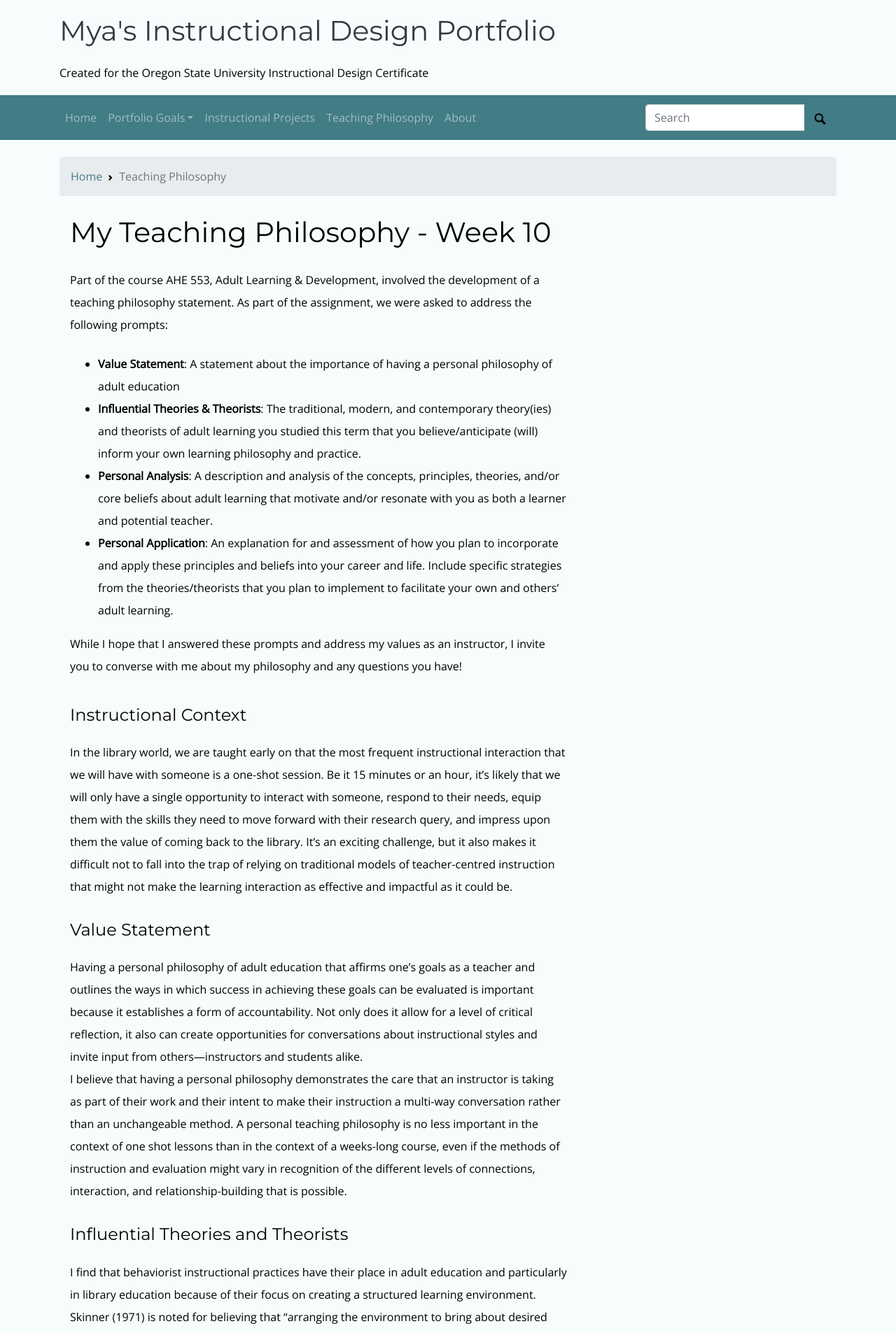
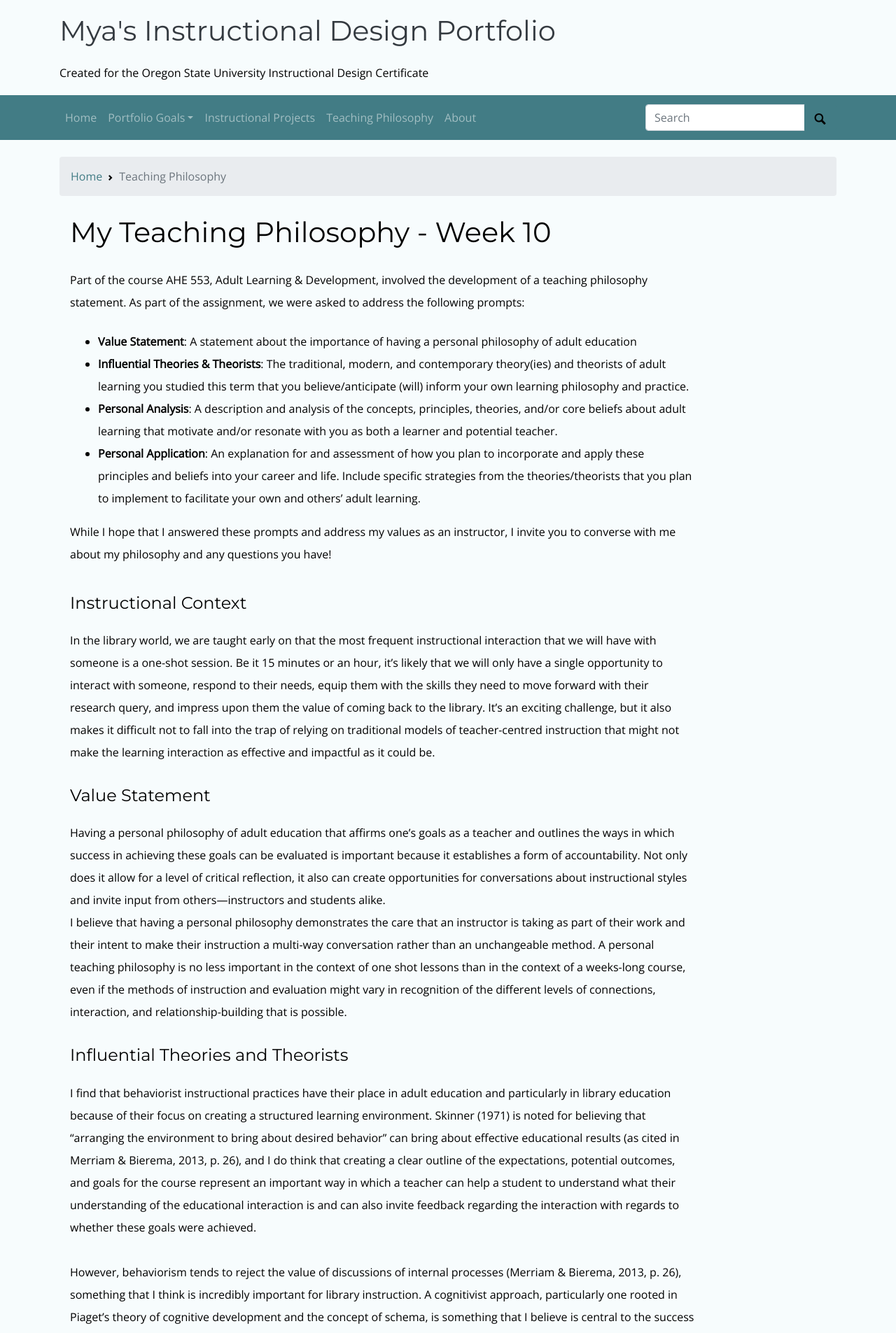
Before and after one commit to mxballin/instructional-design, a Jekyll site: the page built from pages/teachingphilosophy.md, in a window 1280 px wide. Shown: the top 1905 px of the page at 70% size. Built offline with Jekyll 4.4.1, drawn with Linux system fonts in a browser that asks for light colours; some web fonts are replaced.

Commit message:
Update teachingphilosophy.md

```diff
--- a/pages/teachingphilosophy.md
+++ b/pages/teachingphilosophy.md
@@ -12,7 +12,7 @@ permalink: /teachingphilosophy.html
     <li class="breadcrumb-item active" aria-current="page">Teaching Philosophy</li>
   </ol>
 </nav>
-<div class="col-md-8 my-auto">
+<div class="col-md-10 my-auto">
 <h1> My Teaching Philosophy - Week 10 </h1>
 <p class="py-2" style="width=75ch;">
 Part of the course AHE 553, Adult Learning & Development, involved the development of a teaching philosophy statement. As part of the assignment, we were asked to address the following prompts:
@@ -65,4 +65,4 @@ Approaching even the smallest unit of instruction with the goal of employing pos
   <p class="py-2" style="width=75ch;">
 Lastly, in addition to creating theoretically diverse and critical spaces, I also hope to challenge myself to expand my conception of how instructional activities can be designed and delivered. Understanding how learning can occur physically and mentally and how different individuals can benefit from these different ways of learning in different ways, I think that an area that I hope to become more knowledgeable in moving forward is different lecturing styles and strategies that encourage engagement and that conceptualize engagement in a diverse manner. I look forward to challenging myself to learn more about how to encourage others to think critically; to communicate and discover how they best learn and to advocate for instruction that incorporates strategies that are responsive to their needs; and ultimately to have instructional interactions that make them feel confident in their own ability to learn, to successfully apply acquired skills, and challenge the elements of what has been deemed ‘required’ for success that don’t align with their experiences.
   </p>
-  </div>
+ </div>
```
